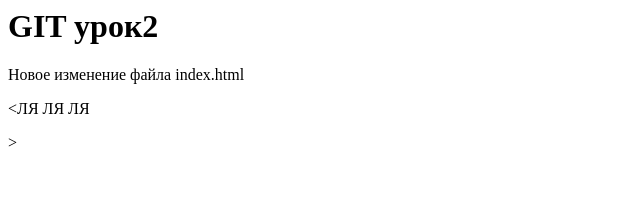
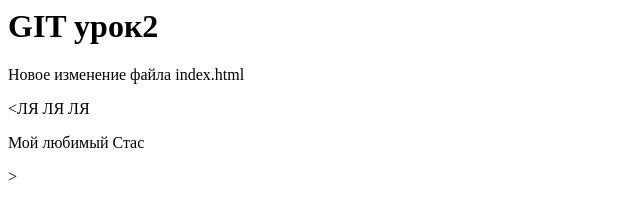
Before and after one commit to Koshovec/OPI, a plain HTML site: page index.html in a window 1280 px wide. Shown: the whole page, without its empty margins (0-640 px from the left). Drawn offline with Linux system fonts and the light colour scheme.

Commit message:
third commit

```diff
--- a/index.html
+++ b/index.html
@@ -8,6 +8,6 @@
 	<h1>GIT урок2</h1>
 	<p>Новое изменение файла index.html</p>
 	<p><ЛЯ ЛЯ ЛЯ</p>
-
+	<p>Мой любимый Стас</p>
 	</body>
 	</html>>
```
